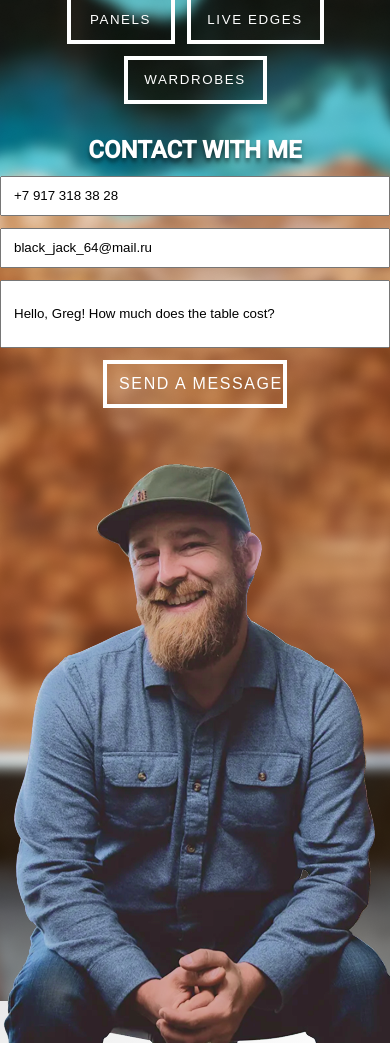
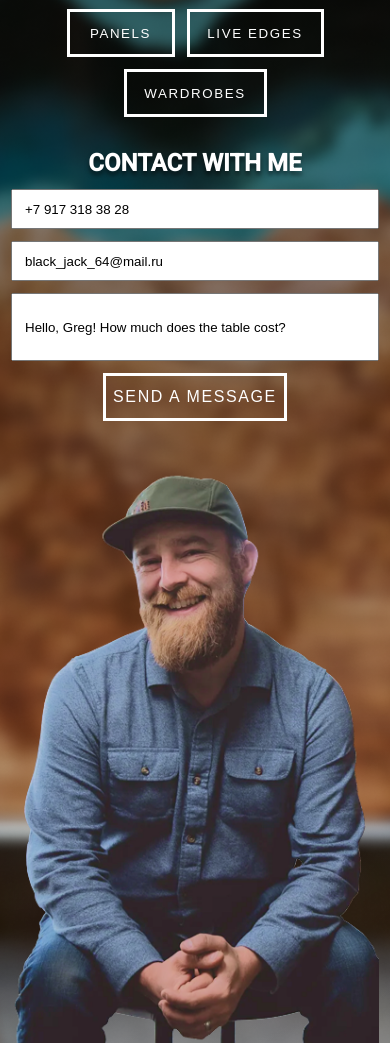
Before and after one commit to Tyuris-creator/Business-card-website-layout, a plain HTML site: page index.html in a window 390 px wide. Shown: the part 544-1587 px from the top of the page. Drawn offline with Linux system fonts and the light colour scheme.

Commit message:
для расширения 540 и ниже адаптировано + поправлен баг с задним фоном

```diff
--- a/index.html
+++ b/index.html
@@ -8,6 +8,7 @@
     <link rel="stylesheet" href="./css/index.css">
 </head>
 <body>
+    <div class="wrapper">
     <main class="container about">
         <img src="./images/logo.svg" alt="GREG KLASSEN" class="about__logo">
         <h2 class='about__header'>ABOUT</h2>
@@ -39,5 +40,6 @@
             <img src="./images/personMobile.png" alt="GREG KLASSEN" class="person__photo">
         </picture>
     </aside>
+    </div>
 </body>
 </html>
--- a/scss/_buttonMixin.scss
+++ b/scss/_buttonMixin.scss
@@ -1,13 +1,14 @@
 @mixin button($width, $height) {
     width: $width;
     height: $height;
-    border: 4px solid #FFFFFF;
+    border: 3px solid #FFFFFF;
     background-color: transparent;
     color: #FFFFFF;
     cursor: pointer;
      &:hover{
-        border: 4px solid #6AECF8;
-        color: #131510;
-        background-color: #4FB5C0;
-     }
+      transition: background-color 0.6s, border 0.6s, color 0.6s;
+      border: 4px solid #6AECF8;
+      color: #131510;
+      background-color: #4FB5C0;
+   }
 }
--- a/scss/base.scss
+++ b/scss/base.scss
@@ -2,10 +2,8 @@
 
 html {
     font-size: 4px;
-    background: linear-gradient(161.71deg, rgba(0, 0, 0, 0.5) 40.06%, rgba(0, 0, 0, 0) 96.63%);
     body {
         text-align: center;
-        padding-top: 48px;
         width: 100%;
         max-width: 540px;
         font-family: 'Roboto';
@@ -15,13 +13,24 @@ html {
         text-shadow: 0px 4px 4px #00000080;
         background-image: url('../images/backgroundMobile.png');
         background-repeat: no-repeat;
+        background-size: cover;
+        .wrapper {
             display: flex;
             flex-direction: column;
             row-gap: 32px;
+            padding-top: 48px;
+            background: linear-gradient(161.71deg, rgba(0, 0, 0, 0.5) 40.06%, rgba(0, 0, 0, 0) 96.63%);
             .container {
                 margin: 0 auto;
                 width: 100%;
                 max-width: 476px;
+                @media screen and (max-width: 500px){
+                    max-width: 368px;
+                }
+                @media screen and (max-width: 375px){
+                    max-width: 315px;
                 }
             }
         }
+    }
+}
--- a/scss/form.scss
+++ b/scss/form.scss
@@ -14,6 +14,7 @@
         height: 68px;
     }
     input[type='submit'] {
+        text-indent: 0;
         font-size: 4rem;
         letter-spacing: 0.4rem;
         @include but.button(184px,48px)
--- a/scss/portrait.scss
+++ b/scss/portrait.scss
@@ -1,6 +1,5 @@
 .person {
     &__photo {
         width: 100%;
-        height: auto;
     }
 }
```
Also changed, not shown: css/index.css, 1 other file. Lines whose indentation alone changed are shown as unchanged.
